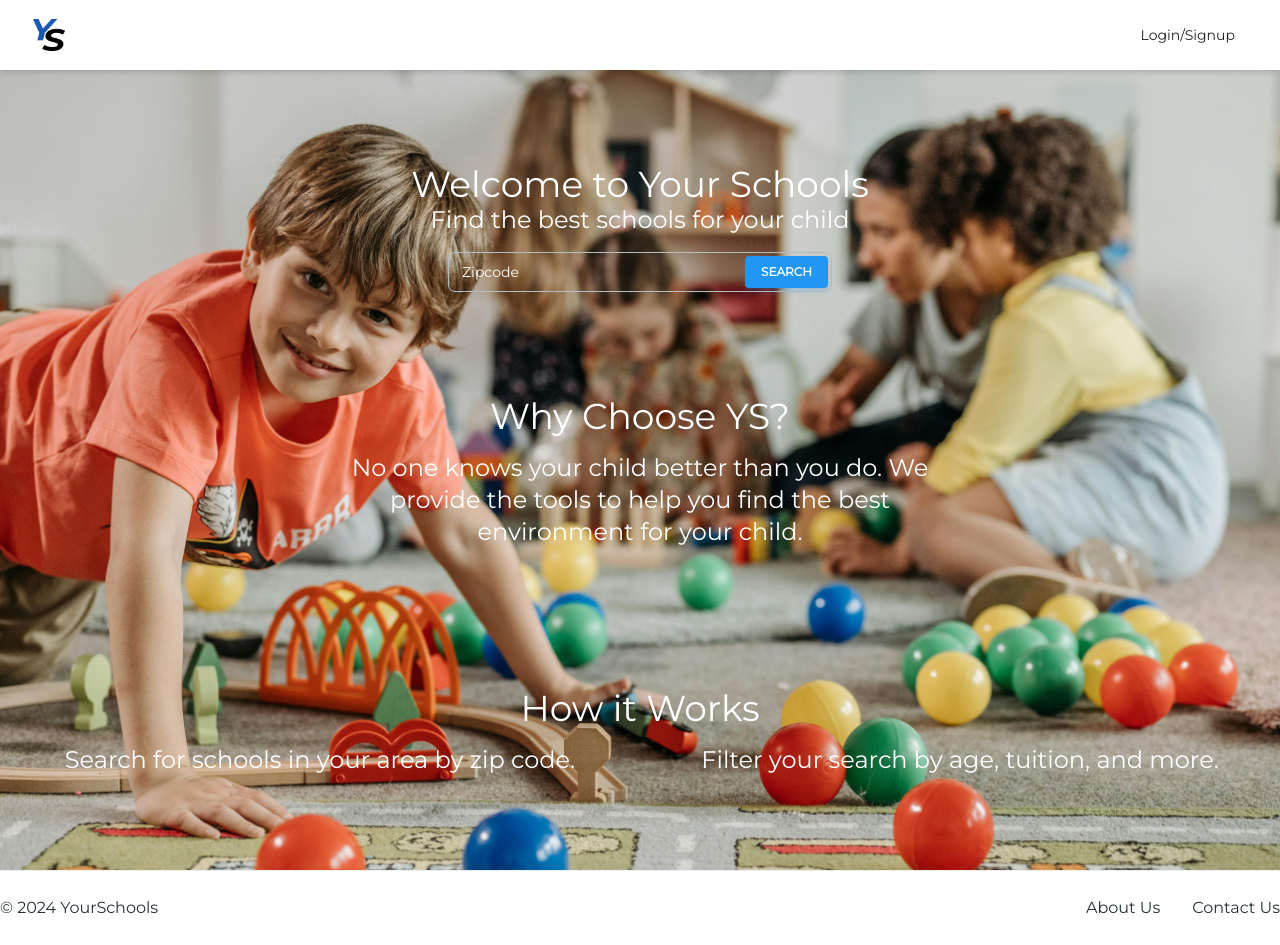
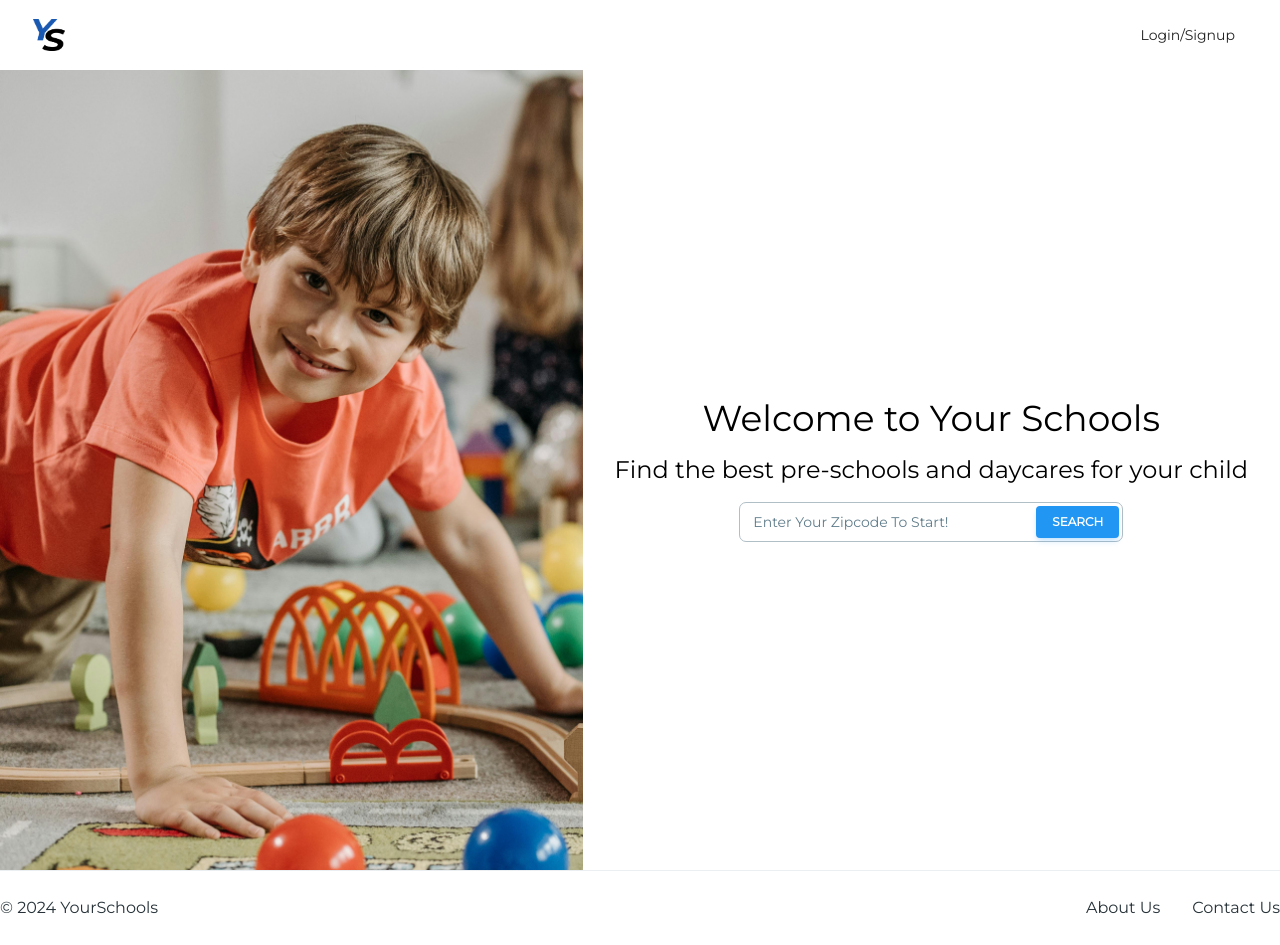
Before and after one commit to AndrewCMonson/your-schools, a React (Vite) app in the folder frontend/: page / in a window 1280 px wide. Built offline with nearby package versions, Linux system fonts and the light colour scheme.

Commit message:
homescreen initail redesign

```diff
--- a/frontend/src/components/NavBar.jsx
+++ b/frontend/src/components/NavBar.jsx
@@ -40,7 +40,7 @@ export const NavBar = () => {
 
 	return (
 		<>
-			<Navbar className="mx-auto max-w-full rounded-none px-6 py-3 lg:px-8 lg:py-4">
+			<Navbar className="mx-auto max-w-full rounded-none px-6 py-3 lg:px-8 lg:py-4" shadow={false}>
 				<div className="flex items-center justify-between text-blue-gray-900">
 					<Link to="/">
 						<img
--- a/frontend/src/components/School.jsx
+++ b/frontend/src/components/School.jsx
@@ -5,8 +5,11 @@ import Rating from './Rating';
 const School = ({ school }) => {
 	return (
 		<Card className="w-full my-4">
-			<CardBody>
-				<div className="">{school.name}</div>
+			<CardBody className="flex flex-col p-4">
+				<div>
+					<div className="text-lg text-bold">{school.name}</div>
+				</div>
+				<div className='mt-2 self-baseline '>
 					<div className="">{school.address}</div>
 					<div className="">
 						{school.city}, {school.state} {school.zipcode}
@@ -17,6 +20,7 @@ const School = ({ school }) => {
 						<Rating value={school.rating} />
 					</div>
 					<div className="">{school.max_tuition > 1000 ? '$$$$' : '$$$'}</div>
+				</div>
 			</CardBody>
 			<CardFooter>
 				<Link to={`/schools/${school.id}`}>
--- a/frontend/src/index.css
+++ b/frontend/src/index.css
@@ -20,7 +20,7 @@
 }
 
 #homeScreen {
-    background: url('./assets/images/pexels-pavel-danilyuk-8422207.jpg') no-repeat center center;
+    background: url('./assets/images/homePicture.jpg') no-repeat center center;
     background-size: cover;
     height: 100vh;
 }
--- a/frontend/src/screens/FavoritesScreen.jsx
+++ b/frontend/src/screens/FavoritesScreen.jsx
@@ -67,7 +67,7 @@ const FavoritesScreen = () => {
 			<div className="grid grid-cols-1 md:grid-cols-2 lg:grid-cols-3 gap-4 container mx-auto">
 				{sortedFavorites.map(school => (
 					<Card key={school.id} color="white" className="my-6">
-						<CardBody>
+						<CardBody >
 							<h2 className="text-2xl">{school.name}</h2>
 							<Rating value={school.rating} />
 							<Link to={`/schools/${school.id}`}>
--- a/frontend/src/screens/HomeScreen.jsx
+++ b/frontend/src/screens/HomeScreen.jsx
@@ -18,18 +18,18 @@ export const HomeScreen = () => {
 		<>
 			<section
 				id="homeScreen"
-				className="flex flex-col items-center h-full w-100 pt-5"
+				className="flex justify-end h-full w-100"
 			>
-				<div className="container mx-auto flex flex-col justify-center h-1/3">
-					<div className="container my-4 mx-auto">
-						<h1 className="text-center text-white text-4xl">
+				<div className="flex flex-col bg-white justify-center p-8 ">
+					<div className="container mx-auto">
+						<h1 className="text-center text-4xl mb-4">
 							Welcome to Your Schools
 						</h1>
-						<p className="text-center text-white text-2xl">
-							Find the best schools for your child
+						<p className="text-center text-2xl">
+							Find the best pre-schools and daycares for your child
 						</p>
 					</div>
-					<div className="container mx-auto flex flex-row justify-center">
+					<div className="container mx-auto flex flex-row justify-center mt-4">
 
 							<form
 								onSubmit={handleSearchSubmit}
@@ -39,9 +39,9 @@ export const HomeScreen = () => {
 								<Input
 									type="text"
 									name="zipcode"
-									label="Zipcode"
+									label="Enter Your Zipcode To Start!"
 									className="pr-20"
-									color='white'
+
 									maxLength={5}
 									containerProps={{ className: 'min-w-0' }}
 								/>
@@ -58,31 +58,8 @@ export const HomeScreen = () => {
 
 					</div>
 				</div>
-				<div className="container mx-auto flex flex-col justify-center h-1/3">
-					<div className="container my-4 mx-auto">
-						<h1 className="text-center text-white text-4xl">Why Choose YS?</h1>
-						<div className="flex flex-col my-4 justify-around md:flex-row">
-							<p className="text-center text-white text-2xl md:w-1/2 flex flex-col justify-center">
-								No one knows your child better than you do. We provide the tools
-								to help you find the best environment for your child.
-							</p>
-						</div>
-					</div>
-				</div>
-				<div className="container mx-auto flex flex-col justify-center h-1/3">
-					<div className="container my-4 mx-auto">
-						<h1 className="text-center text-white text-4xl">How it Works</h1>
-						<div className="flex flex-col my-4 justify-around md:flex-row">
-							<p className="text-center text-white text-2xl md:w-1/2">
-								Search for schools in your area by zip code.
-							</p>
-							<p className="text-center text-white text-2xl md:w-1/2">
-								Filter your search by age, tuition, and more.
-							</p>
-						</div>
-					</div>
-				</div>
+
 			</section>
 		</>
 	);
-};
+}
--- a/frontend/src/screens/SchoolScreen.jsx
+++ b/frontend/src/screens/SchoolScreen.jsx
@@ -9,7 +9,7 @@ import {
 } from '@material-tailwind/react';
 import GoogleMap from '../components/Map';
 import Rating from '../components/Rating';
-import { GET_SCHOOL } from '../utils/queries';
+import { GET_SCHOOL, GET_ME } from '../utils/queries';
 import { ADD_FAVORITE } from '../utils/mutations';
 import Auth from '../utils/auth';
 
@@ -26,6 +26,8 @@ const SchoolScreen = () => {
 	const { loading, error, data } = useQuery(GET_SCHOOL, {
 		variables: { id },
 	});
+
+	const { data: userData } = useQuery(GET_ME);
 
 	const [addToFavorites] = useMutation(ADD_FAVORITE);
 
@@ -48,6 +50,14 @@ const SchoolScreen = () => {
 		}
 	};
 
+	const isFavorite = () => {
+		if (userData) {
+			const favorites = userData.me.favorites.map(favorite => favorite.id);
+			return favorites.includes(id);
+		}
+		return false;
+	};
+
 	return (
 		<>
 			<section id="schoolScreen" className="h-full w-full pt-5 flex flex-row">
@@ -62,12 +72,19 @@ const SchoolScreen = () => {
 							<div className="flex flex-col justify-between w-full md:flex-col">
 								<Rating value={data.school.rating} />
 								<div className="">{`${data.school.age_range[0]} - ${data.school.age_range[1]} years old`}</div>
+
+								{isFavorite() ? (
+									<Button className="w-1/2 lg:w-1/3" disabled>
+										Favorited
+									</Button>
+								) : (
 									<Button
 										className="w-1/2 lg:w-1/3"
 										onClick={handleAddToFavorites}
 									>
 										Add to Favorites
 									</Button>
+								)}
 							</div>
 							<div className="h-0.5 bg-black my-6"></div>
 							<div className="lg:flex">
```
Also changed, not shown: frontend/src/assets/images/homePicture.jpg (renamed from frontend/src/assets/images/pexels-pavel-danilyuk-8422207.jpg). Lines whose indentation alone changed are shown as unchanged.
